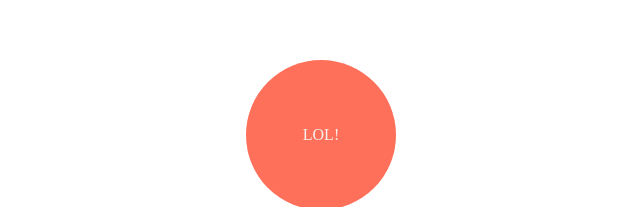
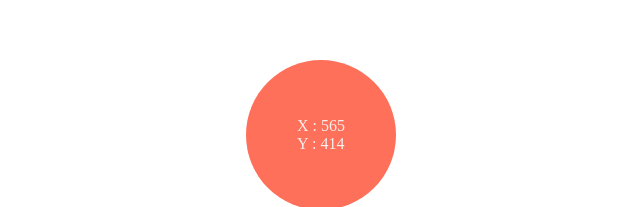
Before and after one commit to 49V/vev-programming-challenge, a React (Create React App) app: page / in a window 1280 px wide. Shown: the part 354-561 px from the top of the page, without its empty margins (319-959 px from the left). Built offline with nearby package versions, Linux system fonts and the light colour scheme.

Commit message:
Implement getCoordinates() for Circle component
getCoordinates() will get the Window based coordinates (absolute relative to origin of the window which is the top left) and returns them in the form of the IState interface:
{coordinate : {
	x: number;
	y: number;
}}

```diff
--- a/src/components/Circle.tsx
+++ b/src/components/Circle.tsx
@@ -1,20 +1,62 @@
 import * as React from "react";
 
-export interface Props {
+export interface IProps {
 
 }
 
-export interface State {
-
+export interface IState {
+  coordinates: {
+    x: number;
+    y: number;
+  }
 }
 
-class Circle extends React.Component<Props, State> {
+class Circle extends React.Component<IProps, IState> {
+
+  constructor(props: IProps) {
+    super(props);
+    this.state = {
+      coordinates: {
+        x: 0,
+        y: 0
+      }
+    };
+  }
+
+  componentDidMount() {
+    this.setState(this.getCoordinates());
+  }
+
+  getCoordinates = (): IState => {
+    // Grab the circle element from the DOM
+    const circle: any = document.querySelector(".circle");
+
+    // Get the x and y coordinates relative to the top left of the window
+    const {x, y} = circle.getBoundingClientRect();
+
+    // Populate our coordinates object and round down to nearest number
+    // Additionally, we need to set the coordinates relative to the document so that it doesn't change as we scroll
+    const coordinates: IState = {
+      coordinates:
+        {
+          x: Math.floor(x + window.pageXOffset),
+          y: Math.floor(y + window.pageYOffset)
+        }
+      };
+
+    return coordinates;
+  }
 
   render() {
     return(
       <div className="circle">
         <span className="text">
-          LOL!
+          <div>
+            X : {this.state.coordinates.x}
+          </div>
+          <div>
+            Y : {this.state.coordinates.y}
+          </div>
         </span>
       </div>
 
```
